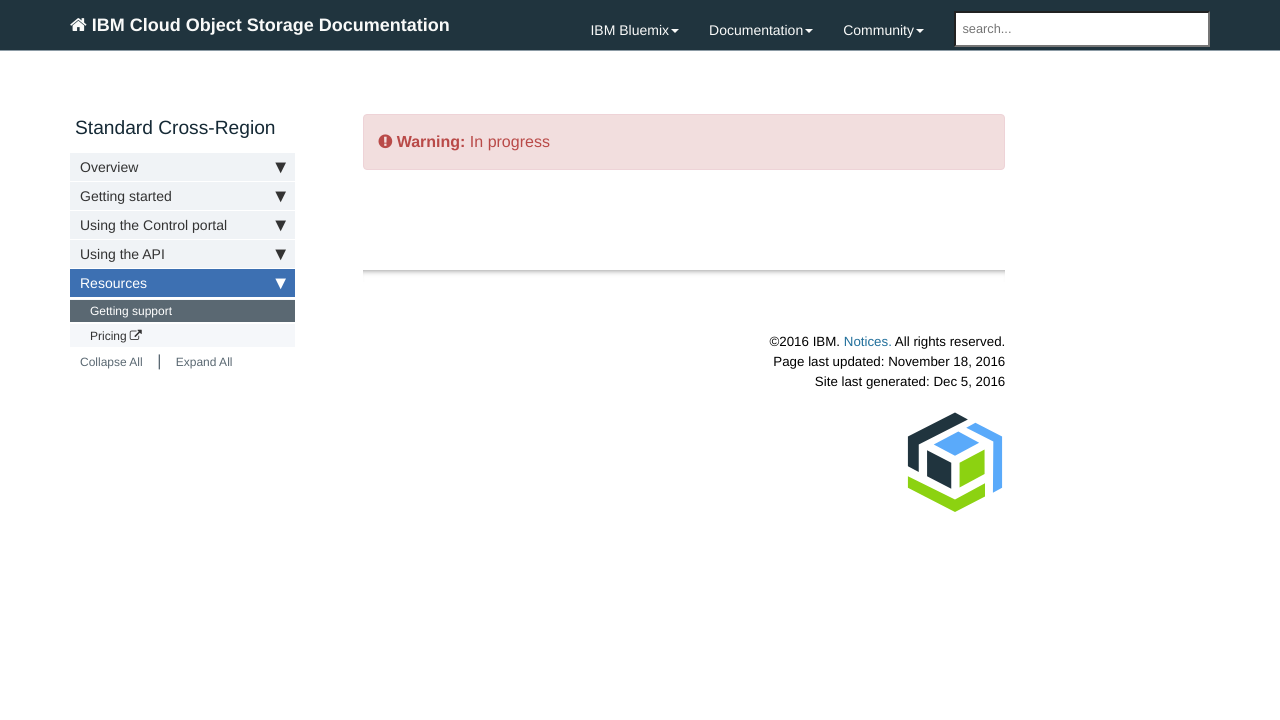
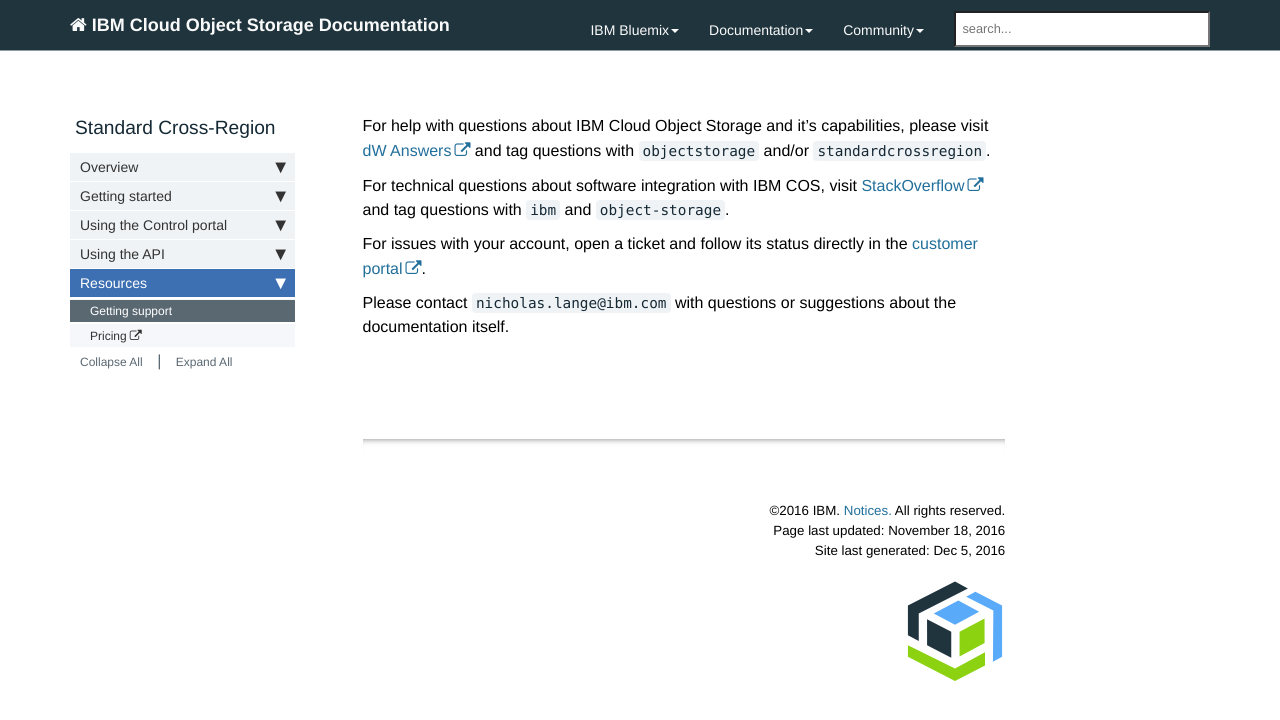
Before and after one commit to mpcarl-ibm/crs-docs, a Jekyll site: the page built from pages/crs/crs-support-resources.md, in a window 1280 px wide. Shown: the top 720 px of the page. Built offline with Jekyll 4.4.1, drawn with Linux system fonts in a browser that asks for light colours; nearby versions of some CDN libraries; comment, search, counter and statistics services are not loaded.

Commit message:
fixed support page

```diff
--- a/pages/crs/crs-support-resources.md
+++ b/pages/crs/crs-support-resources.md
@@ -9,4 +9,11 @@
 folder: crs
 ---
 
-{% include warning.html content="In progress" %}
+
+For help with questions about IBM Cloud Object Storage and it's capabilities, please visit [dW Answers](https://developer.ibm.com/answers/smartspace/public-cloud-object-storage/) and tag questions with `objectstorage` and/or `standardcrossregion`.
+
+For technical questions about software integration with IBM COS, visit [StackOverflow](http://stackoverflow.com/questions/tagged/object-storage+ibm) and tag questions with `ibm` and `object-storage`.
+
+For issues with your account, open a ticket and follow its status directly in the [customer portal](https://control.softlayer.com/){: new_window}.
+
+Please contact `nicholas.lange@ibm.com` with questions or suggestions about the documentation itself.
```
Also changed, not shown: 2 other files.
